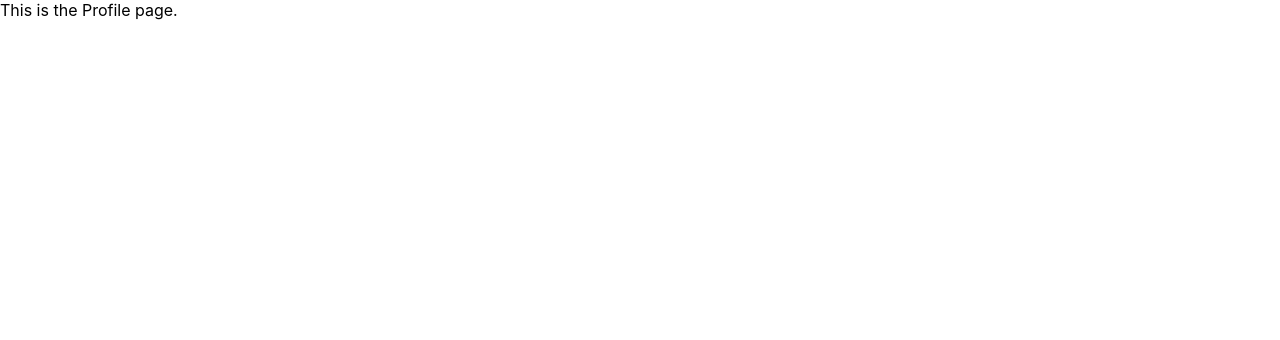
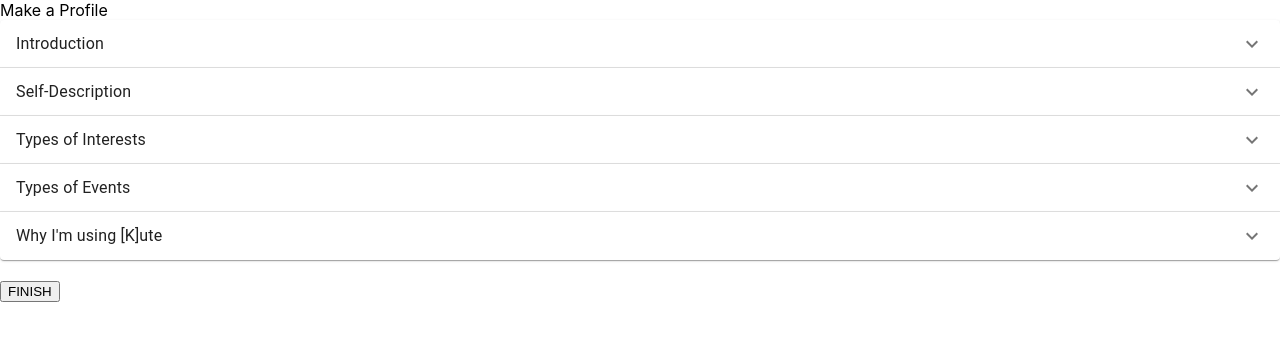
Before and after one commit to jielianglin/kampnagel-frontend, a React (Create React App) app in the folder kute-app/: page /profile in a window 1280 px wide. Shown: the top 340 px of the page. Built offline with nearby package versions, Linux system fonts and the light colour scheme.

Commit message:
Installed react and material-ui and created skeleton
Profile and drawer components

```diff
--- a/kute-app/package.json
+++ b/kute-app/package.json
@@ -3,6 +3,10 @@
   "version": "0.1.0",
   "private": true,
   "dependencies": {
+    "@emotion/react": "^11.9.3",
+    "@emotion/styled": "^11.9.3",
+    "@mui/icons-material": "^5.8.4",
+    "@mui/material": "^5.8.4",
     "@testing-library/jest-dom": "^5.16.4",
     "@testing-library/react": "^13.3.0",
     "@testing-library/user-event": "^13.5.0",
--- /dev/null
+++ b/kute-app/src/components/Events-drawer.js
@@ -0,0 +1,59 @@
+import * as React from 'react';
+import Box from '@mui/material/Box';
+import Drawer from '@mui/material/Drawer';
+import Button from '@mui/material/Button';
+import List from '@mui/material/List';
+import ListItem from '@mui/material/ListItem';
+import ListItemButton from '@mui/material/ListItemButton';
+import ListItemText from '@mui/material/ListItemText';
+
+export default function TemporaryDrawer() {
+    const [state, setState] = React.useState({
+        right: false,
+    });
+
+    const toggleDrawer = (anchor, open) => (event) => {
+        if (event.type === 'keydown' && (event.key === 'Tab' || event.key === 'Shift')) {
+            return;
+        }
+
+        setState({ ...state, [anchor]: open });
+    };
+
+    const list = (anchor) => (
+        <Box
+            sx={{ width: anchor === 'top' || anchor === 'bottom' ? 'auto' : 250 }}
+            role="presentation"
+            onClick={toggleDrawer(anchor, false)}
+            onKeyDown={toggleDrawer(anchor, false)}
+        >
+
+            <List>
+                {['Event1', 'Event2', 'Event3'].map((text, index) => (
+                    <ListItem key={text} disablePadding>
+                        <ListItemButton>
+                            <ListItemText primary={text} />
+                        </ListItemButton>
+                    </ListItem>
+                ))}
+            </List>
+        </Box>
+    );
+
+    return (
+        <div>
+            {['right'].map((anchor) => (
+                <React.Fragment key={anchor}>
+                    <Button onClick={toggleDrawer(anchor, true)}>{anchor}</Button>
+                    <Drawer
+                        anchor={anchor}
+                        open={state[anchor]}
+                        onClose={toggleDrawer(anchor, false)}
+                    >
+                        {list(anchor)}
+                    </Drawer>
+                </React.Fragment>
+            ))}
+        </div>
+    );
+}
--- /dev/null
+++ b/kute-app/src/components/profile/Chips.js
@@ -0,0 +1,51 @@
+import * as React from 'react';
+import { styled } from '@mui/material/styles';
+import Chip from '@mui/material/Chip';
+import Paper from '@mui/material/Paper';
+import TagFacesIcon from '@mui/icons-material/TagFaces';
+
+const ListItem = styled('li')(({ theme }) => ({
+    margin: theme.spacing(0.5),
+}));
+
+export default function ChipsArray() {
+    const [chipData, setChipData] = React.useState([
+        { key: 0, label: 'Label 1' },
+        { key: 1, label: 'Label 2' },
+        { key: 2, label: 'Label 3' },
+        { key: 3, label: 'Label 4' },
+        { key: 4, label: 'Label 5' },
+    ]);
+
+
+    return (
+        <Paper
+            sx={{
+                display: 'flex',
+                justifyContent: 'center',
+                flexWrap: 'wrap',
+                listStyle: 'none',
+                p: 0.5,
+                m: 0,
+            }}
+            component="ul"
+        >
+            {chipData.map((data) => {
+                let icon;
+
+                if (data.label === 'React') {
+                    icon = <TagFacesIcon />;
+                }
+
+                return (
+                    <ListItem key={data.key}>
+                        <Chip
+                            icon={icon}
+                            label={data.label}
+                        />
+                    </ListItem>
+                );
+            })}
+        </Paper>
+    );
+}
--- /dev/null
+++ b/kute-app/src/components/profile/Profile-form.js
@@ -0,0 +1,95 @@
+import * as React from 'react';
+
+//accordian imports
+import Accordion from '@mui/material/Accordion';
+import AccordionSummary from '@mui/material/AccordionSummary';
+import AccordionDetails from '@mui/material/AccordionDetails';
+import Typography from '@mui/material/Typography';
+import ExpandMoreIcon from '@mui/icons-material/ExpandMore';
+
+//textfield import
+import TextField from '@mui/material/TextField';
+
+//chips array import
+import Chips from "./Chips";
+
+export default function SimpleAccordion() {
+
+    const [value, setValue] = React.useState('Controlled'); //Introduction textfield hook
+
+    //Introduction textfield event handler
+    const handleChange = (event) => {
+        setValue(event.target.value);
+    };
+
+    return (
+        <div>
+            <Accordion>
+                <AccordionSummary
+                    expandIcon={<ExpandMoreIcon />}
+                    aria-controls="panel1a-content"
+                    id="panel1a-header"
+                >
+                    <Typography>Introduction</Typography>
+                </AccordionSummary>
+                <AccordionDetails>
+                    <TextField
+                        id="outlined-multiline-static"
+                        label="Write about yourself!"
+                        multiline
+                        rows={4}
+                        defaultValue="I'm looking for..."
+                    />
+                </AccordionDetails>
+            </Accordion>
+            <Accordion>
+                <AccordionSummary
+                    expandIcon={<ExpandMoreIcon />}
+                    aria-controls="panel2a-content"
+                    id="panel2a-header"
+                >
+                    <Typography>Self-Description</Typography>
+                </AccordionSummary>
+                <AccordionDetails>
+                    <Chips />
+                </AccordionDetails>
+            </Accordion>
+            <Accordion>
+                <AccordionSummary
+                    expandIcon={<ExpandMoreIcon />}
+                    aria-controls="panel2a-content"
+                    id="panel2a-header"
+                >
+                    <Typography>Types of Interests</Typography>
+                </AccordionSummary>
+                <AccordionDetails>
+                    <Chips />
+                </AccordionDetails>
+            </Accordion>
+            <Accordion>
+                <AccordionSummary
+                    expandIcon={<ExpandMoreIcon />}
+                    aria-controls="panel2a-content"
+                    id="panel2a-header"
+                >
+                    <Typography>Types of Events</Typography>
+                </AccordionSummary>
+                <AccordionDetails>
+                    <Chips />
+                </AccordionDetails>
+            </Accordion>
+            <Accordion>
+                <AccordionSummary
+                    expandIcon={<ExpandMoreIcon />}
+                    aria-controls="panel2a-content"
+                    id="panel2a-header"
+                >
+                    <Typography>Why I'm using [K]ute</Typography>
+                </AccordionSummary>
+                <AccordionDetails>
+                    <Chips />
+                </AccordionDetails>
+            </Accordion>
+        </div>
+    );
+}
--- a/kute-app/src/pages/Home.js
+++ b/kute-app/src/pages/Home.js
@@ -1,9 +1,12 @@
 import React from "react";
+import Drawer from "../components/Events-drawer";
 
-export default function Profile() {
+export default function Home() {
     return (
         <div>
-            This is the Profile page.
+            <h5>Welcome to </h5>
+            <h1> [K]ute! </h1>
+            <Drawer />
         </div>
     )
 }
--- a/kute-app/src/pages/Profile.js
+++ b/kute-app/src/pages/Profile.js
@@ -1,9 +1,13 @@
 import React from "react";
+import SimpleAccordian from "../components/profile/Profile-form.js"
 
 export default function Profile() {
     return (
         <div>
-            This is the Profile page.
+            Make a Profile
+            <SimpleAccordian />
+            <br />
+            <button> FINISH </button>
         </div>
     )
 }
```
Also changed, not shown: kute-app/src/components/Events-card.js (added), kute-app/src/components/Friends-card.js (added), kute-app/src/components/Nav-bar.js (added), kute-app/src/components/Sign-up-modal.js (added), kute-app/src/components/events-slider.js (deleted), 1 other file (tests, documents, lock files or other folders).
